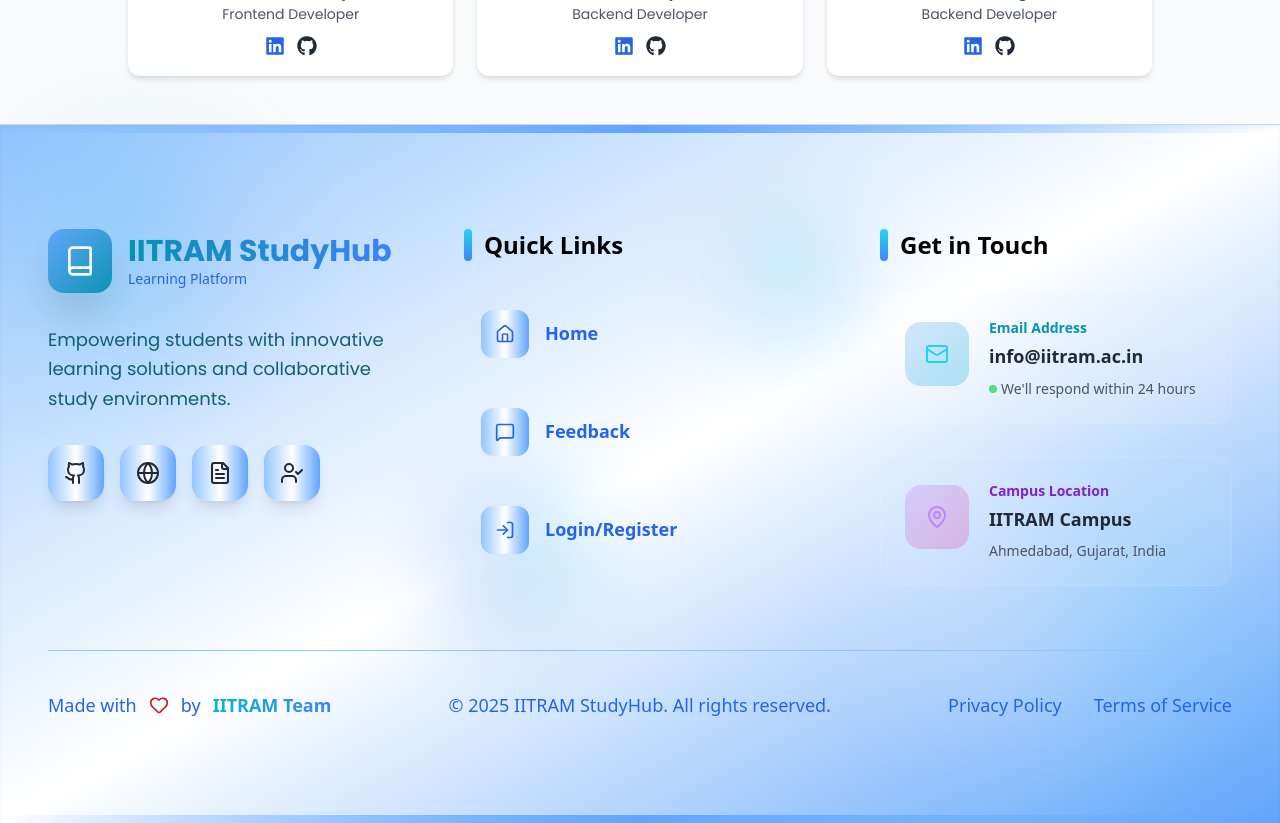
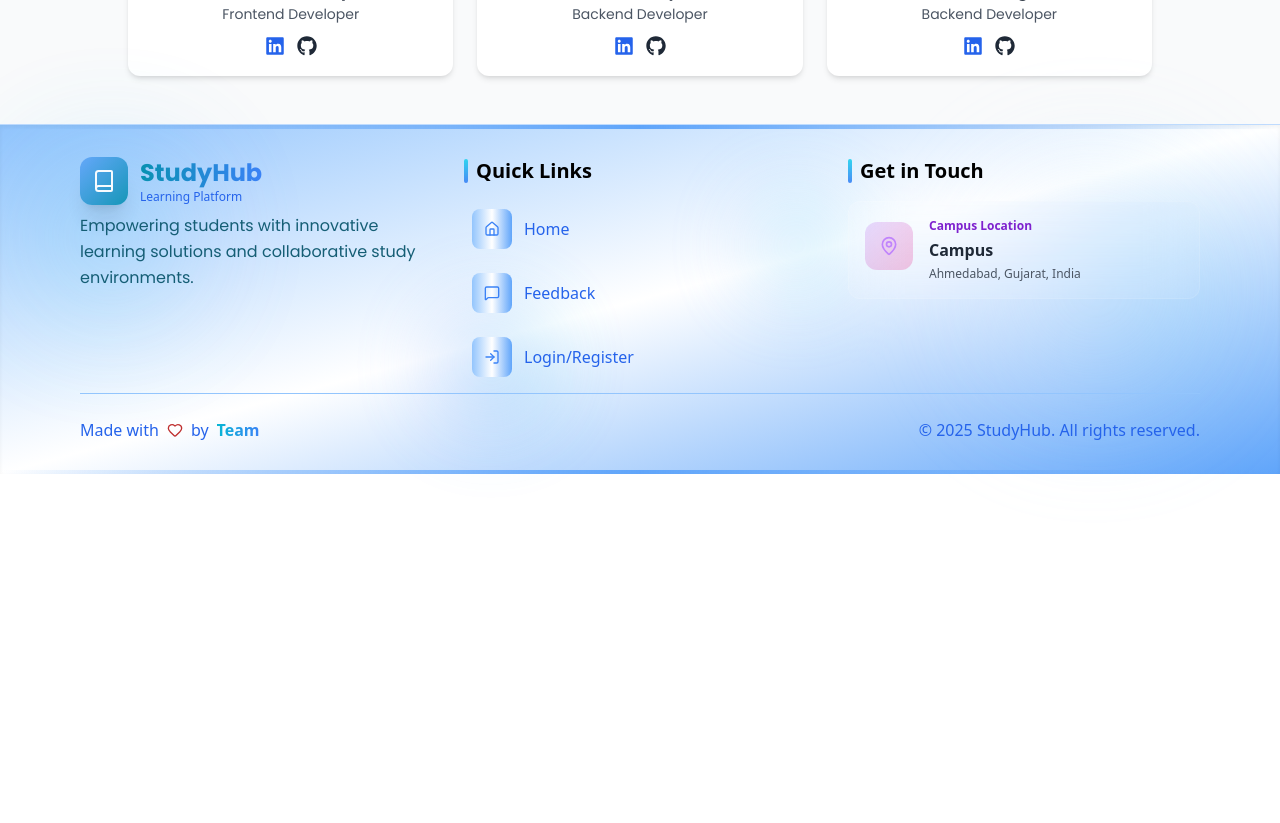
Before and after one commit to Sandeep-12pcm/StudyHub, a React (Create React App) app in the folder studyhub-frontend/: page / in a window 1280 px wide. Shown: the part 1440-2263 px from the top of the page. After the commit the page ends 1914 px from the top, so only its background shows below. Built offline with nearby package versions, Linux system fonts and the light colour scheme.

Commit message:
updated footer

```diff
--- a/studyhub-frontend/src/components/Footer.jsx
+++ b/studyhub-frontend/src/components/Footer.jsx
@@ -5,20 +5,9 @@
   Home,
   MessageSquare,
   LogIn,
-  Mail,
   MapPin,
   Book,
-  Users,
-  Award,
   Heart,
-  Github,
-  Globe,
-  FileText,
-  Shield,
-  UserCheck,
-  Sparkles,
-  Code,
-  Zap
 } from 'lucide-react';
 
 const Footer = () => {
@@ -87,106 +76,69 @@
   }, []);
 
   return (
-    <footer className=" mt-auto w-full px-6 py-10 shadow-inner backdrop-blur-md transition-all duration-500
-  bg-gradient-to-br from-blue-300 via-white to-blue-400 text-gray-800
-  dark:from-slate-900 dark:via-blue-900 dark:to-indigo-900 dark:text-white
-  border-t border-blue-200 dark:border-slate-700">
-
-
+    <footer className="mt-auto w-full px-4 py-0 shadow-inner backdrop-blur-md
+      bg-gradient-to-br from-blue-300 via-white to-blue-400 text-gray-800
+      dark:from-slate-900 dark:via-blue-900 dark:to-indigo-900 dark:text-white
+      border-t border-blue-200 dark:border-slate-700">
 
       {/* Enhanced animated background elements */}
       <div className="absolute inset-0 opacity-30">
-        <div className="absolute top-10 left-10 w-48 h-48 bg-gradient-to-r from-blue-400 via-cyan-400 to-purple-400 rounded-full blur-3xl animate-pulse"></div>
-        <div className="absolute bottom-20 right-20 w-72 h-72 bg-gradient-to-r from-white via-blue-200 to-cyan-300 rounded-full blur-3xl animate-pulse delay-1000"></div>
-        <div className="absolute top-1/2 left-1/3 w-40 h-40 bg-gradient-to-r from-indigo-300 via-blue-400 to-cyan-400 rounded-full blur-2xl animate-pulse delay-500"></div>
-        <div className="absolute top-20 right-1/3 w-36 h-36 bg-gradient-to-r from-purple-300 via-cyan-300 to-blue-400 rounded-full blur-2xl animate-pulse delay-700"></div>
+        <div className="absolute top-8 left-8 w-40 h-40 bg-gradient-to-r from-blue-400 via-cyan-400 to-purple-400 rounded-full blur-3xl animate-pulse"></div>
+        <div className="absolute bottom-16 right-16 w-60 h-60 bg-gradient-to-r from-white via-blue-200 to-cyan-300 rounded-full blur-3xl animate-pulse delay-1000"></div>
+        <div className="absolute top-1/2 left-1/3 w-32 h-32 bg-gradient-to-r from-indigo-300 via-blue-400 to-cyan-400 rounded-full blur-2xl animate-pulse delay-500"></div>
+        <div className="absolute top-16 right-1/3 w-28 h-28 bg-gradient-to-r from-purple-300 via-cyan-300 to-blue-400 rounded-full blur-2xl animate-pulse delay-700"></div>
       </div>
 
-
-      <div className="absolute top-0 left-0 w-full h-2 bg-gradient-to-r from-transparent via-blue-400 to-transparent overflow-hidden">
-        <div className="h-full w-32 bg-gradient-to-r from-transparent via-white to-transparent animate-ping opacity-75"></div>
+      <div className="absolute top-0 left-0 w-full h-1 bg-gradient-to-r from-transparent via-blue-400 to-transparent overflow-hidden">
+        <div className="h-full w-24 bg-gradient-to-r from-transparent via-white to-transparent animate-ping opacity-75"></div>
       </div>
 
-      <div className="relative z-10 max-w-7xl mx-auto px-6 py-16">
-
-
+      <div className="relative z-10 max-w-6xl mx-auto px-4 py-8">
         {/* Main footer content */}
-        <div className="grid grid-cols-1 lg:grid-cols-3 gap-16 mb-16">
-
+        <div className="grid grid-cols-1 lg:grid-cols-3 gap-8 mb-2">
           {/* Brand Section */}
-          <div className="transform hover:scale-105 transition-all duration-500">
-            <div className="flex items-center gap-4 mb-8">
-              <div className="w-16 h-16 bg-gradient-to-br from-blue-400 to-cyan-600 rounded-2xl
-                            flex items-center justify-center shadow-2xl animate-pulse">
-                <Book className="w-8 h-8 text-white" />
+          <div>
+            <div className="flex items-center gap-3 mb-2">
+              <div className="w-12 h-12 bg-gradient-to-br from-blue-400 to-cyan-600 rounded-xl
+                            flex items-center justify-center shadow-xl animate-pulse">
+                <Book className="w-6 h-6 text-white" />
               </div>
               <div>
-                <h2 className="text-3xl font-bold bg-gradient-to-r from-cyan-600 to-blue-500
+                <h2 className="text-2xl font-bold bg-gradient-to-r from-cyan-600 to-blue-500
                              bg-clip-text text-transparent font-poppins">
-                  IITRAM StudyHub
+                  StudyHub
                 </h2>
-                <p className="text-blue-600 dark:text-cyan-300 text-sm">Learning Platform</p>
+                <p className="text-blue-600 dark:text-cyan-300 text-xs">Learning Platform</p>
               </div>
             </div>
 
-            <p className=" text-cyan-800 dark:text-blue-100 mb-8 leading-relaxed text-lg font-poppins">
+            <p className="text-cyan-800 dark:text-blue-100 mb-4 leading-relaxed text-base font-poppins">
               Empowering students with innovative learning solutions and collaborative study environments.
-
             </p>
-
-            <div className="flex gap-4">
-              {[
-                { icon: Github, label: 'GitHub', color: 'hover:from-orange-400 hover:to-yellow-500' },
-                { icon: Globe, label: 'Website', color: 'hover:from-blue-500 hover:to-cyan-500' },
-                { icon: FileText, label: 'Documentation', color: 'hover:from-green-500 hover:to-emerald-500' },
-                { icon: UserCheck, label: 'Support', color: 'hover:from-purple-500 hover:to-pink-500' }
-              ].map((item, index) => (
-                <button
-                  key={index}
-                  title={item.label}
-                  className={`w-14 h-14 bg-white/10 backdrop-blur-sm rounded-2xl flex items-center
-                           justify-center bg-gradient-to-r ${item.color} hover:scale-125
-                           transition-all duration-500 group shadow-lg hover:shadow-2xl
-                           transform hover:rotate-12`}
-                  style={{ animationDelay: `${index * 0.1}s` }}
-                >
-                  <item.icon className="w-6 h-6 group-hover:text-white transition-colors duration-300" />
-                </button>
-              ))}
-            </div>
           </div>
 
           {/* Quick Links */}
-          <div className="transform hover:scale-105 transition-all duration-500">
-            <h3 className="text-2xl font-bold mb-8 text-black   dark:text-white flex items-center gap-3">
-              <div className="w-2 h-8 bg-gradient-to-b from-cyan-400 to-blue-500 rounded-full
+          <div>
+            <h3 className="text-xl font-bold mb-4 text-black dark:text-white flex items-center gap-2">
+              <div className="w-1 h-6 bg-gradient-to-b from-cyan-400 to-blue-500 rounded-full
                             animate-pulse"></div>
               Quick Links
             </h3>
 
-            <ul className="space-y-4">
+            <ul className="space-y-2">
               {[
-                { icon: Home, text: 'Home', href: '/home', color: 'hover:from-blue-500 hover:to-cyan-500' },
-                { icon: MessageSquare, text: 'Feedback', href: '/feedback', color: 'hover:from-green-500 hover:to-emerald-500' },
-                { icon: LogIn, text: 'Login/Register', href: '/login', color: 'hover:from-purple-500 hover:to-pink-500' },
-                // { icon: Shield, text: 'Admin', href: '/admin', color: 'hover:from-red-500 hover:to-orange-500' }
+                { icon: Home, text: 'Home', href: '/home', color: 'black' },
+                { icon: MessageSquare, text: 'Feedback', href: '/feedback', color: 'black' },
+                { icon: LogIn, text: 'Login/Register', href: '/login', color: 'black' },
               ].map((item, index) => (
-                <li key={index} style={{ animationDelay: `${index * 0.1}s` }}>
+                <li key={index}>
                   <Link to={item.href}
-                     className="flex items-center gap-4 text-blue-600 hover:text-blue-600   dark:text-blue-200   dark:hover:text-white
-                              hover:translate-x-4 transition-all duration-500 group p-4 rounded-2xl
-                              hover:bg-white/10 backdrop-blur-sm border border-transparent
-                              hover:border-white/20 hover:shadow-lg">
-                    <div className={`w-12 h-12 bg-white/10 rounded-xl flex items-center justify-center
-                                   bg-gradient-to-r ${item.color} transition-all duration-500 group-hover:text-white
-                                   group-hover:scale-110 group-hover:rotate-12`}>
-                      <item.icon className="w-5 h-5 group-hover:text-blue-500 dark:group-hover:text-white transition-colors" />
+                     className="flex items-center gap-3 text-blue-600 dark:text-blue-200 p-2 rounded-xl">
+                    <div className={`w-10 h-10 bg-white/10 rounded-lg flex items-center justify-center
+                                   bg-gradient-to-r ${item.color}`}>
+                      <item.icon className="w-4 h-4 text-blue-500 dark:text-white" />
                     </div>
-                    <div>
-                      <span className="font-semibold text-lg">{item.text}</span>
-                      <div className="w-0 h-0.5 bg-gradient-to-r from-cyan-400 to-blue-500
-                                    group-hover:w-full transition-all duration-500"></div>
-                    </div>
+                    <span className="font-medium text-base">{item.text}</span>
                   </Link>
                 </li>
               ))}
@@ -194,49 +146,25 @@
           </div>
 
           {/* Contact Info */}
-          <div className="transform hover:scale-105 transition-all duration-500">
-            <h3 className="text-2xl font-bold mb-8 text-black dark:text-white flex items-center gap-3">
-              <div className="w-2 h-8 bg-gradient-to-b from-cyan-400 to-blue-500 rounded-full
+          <div>
+            <h3 className="text-xl font-bold mb-4 text-black dark:text-white flex items-center gap-2">
+              <div className="w-1 h-6 bg-gradient-to-b from-cyan-400 to-blue-500 rounded-full
                             animate-pulse"></div>
               Get in Touch
             </h3>
 
-            <ul className="space-y-8">
-              <li className="group">
-                <div className="flex items-start gap-5 p-6 rounded-2xl bg-white/5 backdrop-blur-xl
-                              border border-white/10 hover:bg-white/10 hover:border-white/30
-                              transition-all duration-500 hover:scale-105 hover:shadow-xl">
-                  <div className="w-16 h-16 bg-gradient-to-br from-blue-500/20 to-cyan-500/30 rounded-2xl
-                                flex items-center justify-center mt-1 backdrop-blur-sm
-                                group-hover:scale-110 group-hover:rotate-12 transition-all duration-500">
-                    <Mail className="w-6 h-6 text-cyan-400 dark:group-hover:text-white transition-colors" />
+            <ul className="space-y-4">
+              <li>
+                <div className="flex items-start gap-4 p-4 rounded-xl bg-white/5 backdrop-blur-xl
+                              border border-white/10">
+                  <div className="w-12 h-12 bg-gradient-to-br from-purple-500/20 to-pink-500/30 rounded-xl
+                                flex items-center justify-center mt-1 backdrop-blur-sm">
+                    <MapPin className="w-5 h-5 text-purple-400 dark:text-white" />
                   </div>
                   <div className="flex-1">
-                    <p className="text-cyan-600 dark:text-cyan-300 text-sm font-semibold mb-1">Email Address</p>
-                    <p className="text-black-400 dark:text-white font-bold text-lg mb-2">info@iitram.ac.in</p>
-                    <p className="text-gray-600  dark:text-blue-200 text-sm">
-                      <span className="inline-flex items-center gap-1">
-                        <div className="w-2 h-2 bg-green-400 rounded-full animate-pulse"></div>
-                        We'll respond within 24 hours
-                      </span>
-                    </p>
-                  </div>
-                </div>
-              </li>
-
-              <li className="group">
-                <div className="flex items-start gap-5 p-6 rounded-2xl bg-white/5 backdrop-blur-xl
-                              border border-white/10 hover:bg-white/10 hover:border-white/30
-                              transition-all duration-500 hover:scale-105 hover:shadow-xl">
-                  <div className="w-16 h-16 bg-gradient-to-br from-purple-500/20 to-pink-500/30 rounded-2xl
-                                flex items-center justify-center mt-1 backdrop-blur-sm
-                                group-hover:scale-110 group-hover:rotate-12 transition-all duration-500">
-                    <MapPin className="w-6 h-6 text-purple-400 dark:group-hover:text-white transition-colors" />
-                  </div>
-                  <div className="flex-1">
-                    <p className="text-purple-700 dark:text-purple-300 text-sm font-semibold mb-1">Campus Location</p>
-                    <p className="text-black-400 dark:text-white font-bold text-lg mb-2">IITRAM Campus</p>
-                    <p className="text-gray-600 dark:text-blue-200 text-sm">Ahmedabad, Gujarat, India</p>
+                    <p className="text-purple-700 dark:text-purple-300 text-xs font-semibold mb-1">Campus Location</p>
+                    <p className="text-black-400 dark:text-white font-bold text-base mb-1">Campus</p>
+                    <p className="text-gray-600 dark:text-blue-200 text-xs">Ahmedabad, Gujarat, India</p>
                   </div>
                 </div>
               </li>
@@ -244,46 +172,29 @@
           </div>
         </div>
 
-
         {/* Bottom Section */}
-        <div className="border-t border-blue-300 pt-10 dark:border-white/20">
-          <div className="flex flex-col md:flex-row justify-between items-center gap-6">
-            <div className="flex items-center gap-3 text-blue-600 dark:text-blue-200 text-lg">
+        <div className="border-t border-blue-300 pt-6 dark:border-white/20">
+          <div className="flex flex-col md:flex-row justify-between items-center gap-4">
+            <div className="flex items-center gap-2 text-blue-600 dark:text-blue-200 text-base">
               <span>Made with</span>
-              <Heart className="w-5 h-5 text-red-700 dark:text-red-400 animate-pulse" />
+              <Heart className="w-4 h-4 text-red-700 dark:text-red-400 animate-pulse" />
               <span>by</span>
               <span className="font-bold bg-gradient-to-r from-cyan-500 to-blue-500 bg-clip-text text-transparent">
-                IITRAM Team
+                Team
               </span>
             </div>
 
-            <p className="text-blue-600 dark:text-blue-200 text-lg font-medium">
-              © 2025 IITRAM StudyHub. All rights reserved.
+            <p className="text-blue-600 dark:text-blue-200 text-base font-medium">
+              © 2025 StudyHub. All rights reserved.
             </p>
-
-            <div className="flex gap-8 text-lg">
-              <a href="#" className="text-blue-600 hover:text-gray-600 dark:text-blue-200 dark:hover:text-white transition-all duration-300
-                                   hover:scale-110 relative group">
-                Privacy Policy
-                <div className="absolute bottom-0 left-0 w-0 h-0.5 bg-gradient-to-r from-cyan-400 to-blue-500
-                               group-hover:w-full transition-all duration-300"></div>
-              </a>
-              <a href="#" className="text-blue-600 hover:text-gray-600 dark:text-blue-200 dark:hover:text-white transition-all duration-300
-                                   hover:scale-110 relative group">
-                Terms of Service
-                <div className="absolute bottom-0 left-0 w-0 h-0.5 bg-gradient-to-r from-cyan-400 to-blue-500
-                               group-hover:w-full transition-all duration-300"></div>
-              </a>
-            </div>
           </div>
         </div>
       </div>
 
       {/* Bottom wave decoration */}
-      <div className="absolute bottom-0 left-0 w-full h-2 bg-gradient-to-r from-transparent via-blue-400 to-transparent overflow-hidden">
-        <div className="h-full w-32 bg-gradient-to-r from-transparent via-white to-transparent animate-ping opacity-75"></div>
+      <div className="absolute bottom-0 left-0 w-full h-1 bg-gradient-to-r from-transparent via-blue-400 to-transparent overflow-hidden">
+        <div className="h-full w-24 bg-gradient-to-r from-transparent via-white to-transparent animate-ping opacity-75"></div>
       </div>
-
     </footer>
   );
 };
--- a/studyhub-frontend/src/components/Navbar.jsx
+++ b/studyhub-frontend/src/components/Navbar.jsx
@@ -105,7 +105,7 @@
             whileHover={{ scale: 1.05 }}
             onClick={() => navigate('/')}
           >
-            IITRAM StudyHub
+             StudyHub
           </motion.div>
           <motion.button
             onClick={() => setMobileMenuOpen(!mobileMenuOpen)}
@@ -189,7 +189,7 @@
             whileHover={{ scale: 1.05 }}
             onClick={() => navigate('/')}
           >
-            IITRAM StudyHub
+             StudyHub
           </motion.div>
 
           {/* Navigation Items */}
```
Also changed, not shown: studyhub-frontend/src/pages/LandingPage.jsx (+4 -4 lines).
